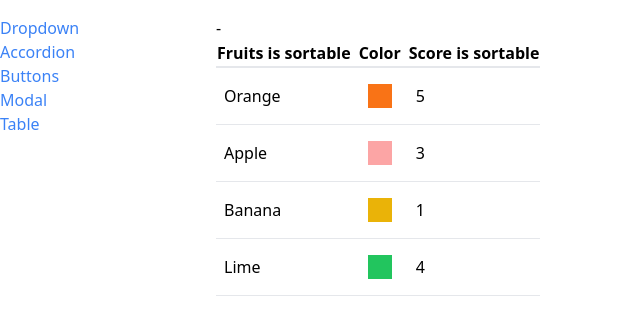
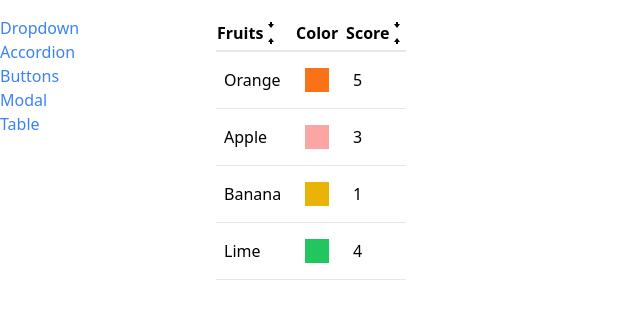
Before and after one commit to bleyyannick/reusable_buttons_with_react_and_tailwind, a React (Create React App) app: page /table in a window 1280 px wide. Shown: the top 318 px of the page, without its empty margins (0-640 px from the left). Built offline with nearby package versions, Linux system fonts and the light colour scheme.

Commit message:
finishing sorting reusable table

```diff
--- a/src/components/SortableTable.jsx
+++ b/src/components/SortableTable.jsx
@@ -1,13 +1,19 @@
 import { useState } from "react";
 import Table from "./Table";
+import { GoArrowSmallDown, GoArrowSmallUp} from 'react-icons/go'
 
 const SortableTable = (props) => {
 
-    const {config} = props;
+    const {config, data} = props;
     const [sortOrder, setSortOrder] = useState(null);
     const [sortBy, setSortBy] = useState(null);
     const updatedConfig = config.map( column => {
-        const handleClick = (label)=> {
+        const handleClick = label=> {
+            if( sortBy && label !== sortBy) {
+                setSortOrder('asc');
+                setSortBy(label);
+                return;
+            }
             if(sortOrder === null) {
                 setSortOrder('asc');
                 setSortBy(label);
@@ -20,21 +26,60 @@
             }
         }
 
-
         if (!column.sortValue) return column;
         return {
             ...column,
-            header: () => <th onClick={() => handleClick(column.label)}>{column.label} is sortable</th>
+            header: () => <th className="cursor-pointer hover:bg-gray-100" onClick={() => handleClick(column.label)}>
+                <div className="flex items-center">
+                    {column.label}
+                    {getIcons(column.label, sortBy, sortOrder)}
+                </div>
+                </th>
         }
-    })
+    });
+    let sortedData = data;
+    if(sortOrder && sortBy) {
+        const {sortValue} = config.find(column => column.label === sortBy);
+        sortedData = [...data].sort((a,b) => {
+            const valueA = sortValue(a);
+            const valueB = sortValue(b);
 
-    return (
-        <div>
-             {sortOrder} -  {sortBy}
-            <Table {...props} config={updatedConfig} />
+            const reverseOrder = sortOrder === 'asc' ? 1: -1;
+            if(typeof valueA === 'string') {
+                return valueA.localeCompare(valueB) * reverseOrder
+            } else {
+               return  (valueA - valueB) * reverseOrder;
+            }
+        })
+
+    }
+
+    return <Table {...props} data={sortedData} config={updatedConfig} />
+
+
+
+}
+
+const getIcons = (label, sortBy, sortOrder) => {
+    if(label !== sortBy) {
+        return (
+            <div>
+                <GoArrowSmallDown />
+                <GoArrowSmallUp />
+            </div>
+        )
+    }
+
+    if(sortOrder == null) {
+        return <div>
+            <GoArrowSmallUp />
+            <GoArrowSmallUp />
         </div>
-    )
-
+    } else if (sortOrder === 'asc'){
+        return <div> <GoArrowSmallUp /> </div>
+    } else if (sortOrder ==='desc'){
+        return <div><GoArrowSmallDown /></div>
+    }
 }
 
 
```
